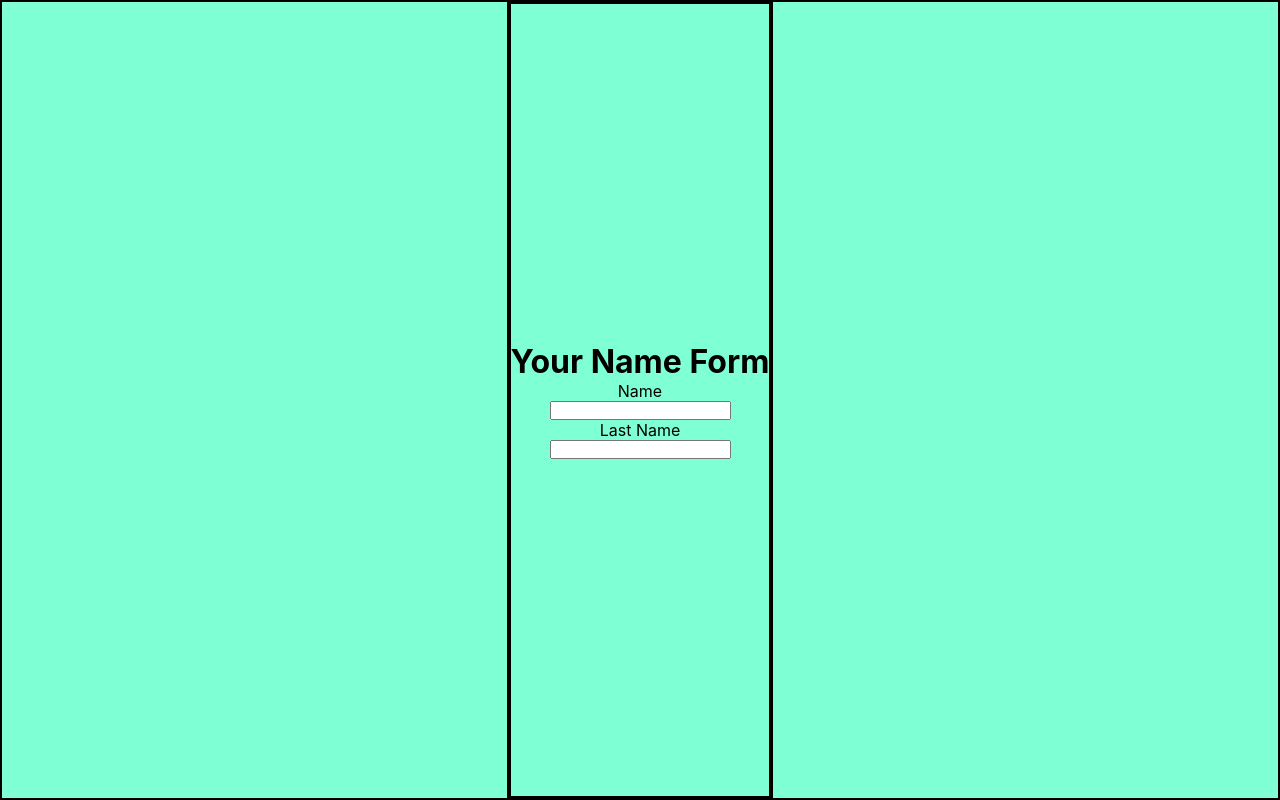
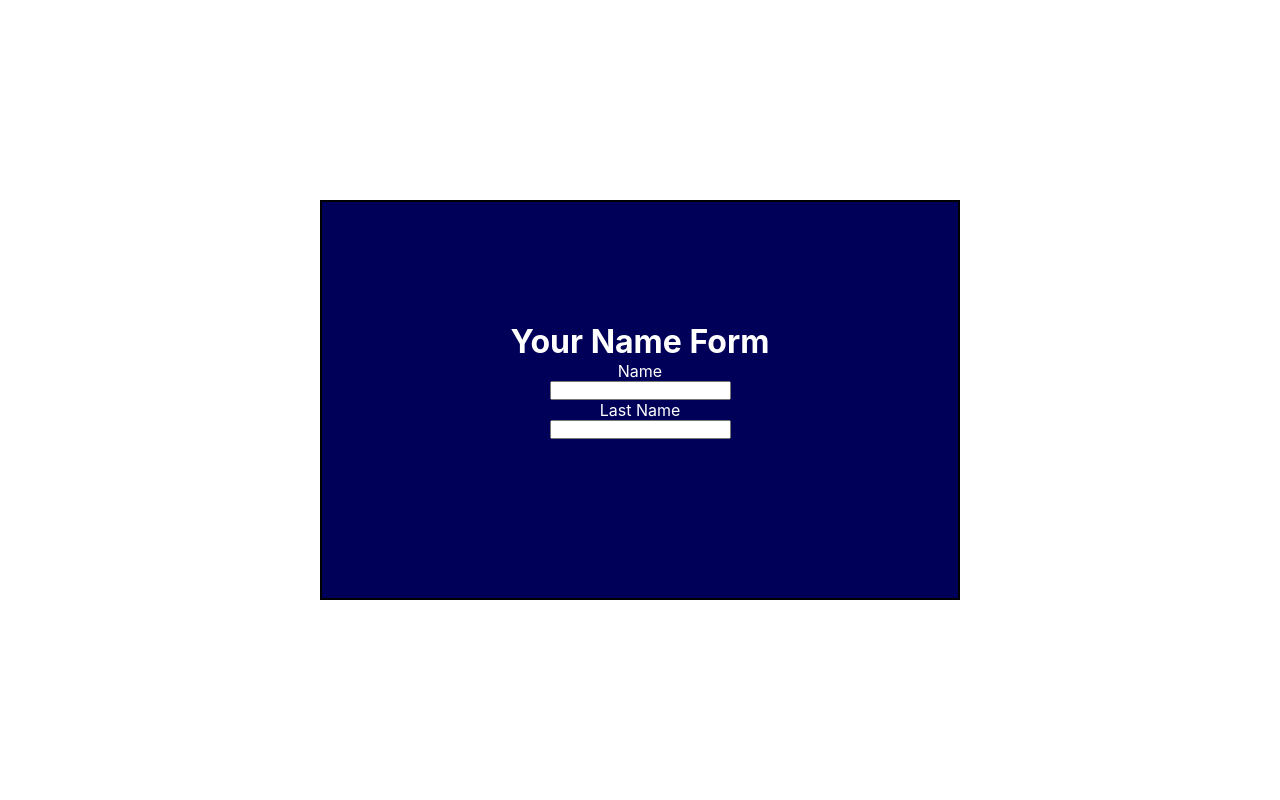
Before and after one commit to marcinoles87/registration-form, a React (Create React App) app: page / in a window 1280 px wide. Built offline with nearby package versions, Linux system fonts and the light colour scheme.

Commit message:
pretty css

```diff
--- a/src/App.css
+++ b/src/App.css
@@ -3,3 +3,11 @@
   padding: 0;
   box-sizing: border-box;
 }
+
+.App{
+  display: flex;
+  align-items: center;
+  justify-content: center;
+  margin-top:200px;
+
+}
--- a/src/components/form.css
+++ b/src/components/form.css
@@ -1,13 +1,19 @@
-div{
+.form-wrapper{
     display: flex;
     flex-direction: column;
     flex-wrap: nowrap;
     align-items: center;
     justify-content: center;
     margin: auto;
-    width: auto;
-    height: 100vh;
-    background-color: aquamarine;
-    border: 2px solid  black;
+    width: 50vw;
+    height: 50vh;
+    border: 2px solid black;
+    background-color: rgb(0, 0, 88);
+    color: white;
 
 }
+
+h2{
+    margin: 20px;
+
+}
--- a/src/components/form.js
+++ b/src/components/form.js
@@ -13,13 +13,13 @@ export default function Form() {
   return (
 
 
-    <div>
+    <div className='form-wrapper'>
         <h1>Your Name Form</h1>
         <p>Name</p>
         <input type="text" value={name} onChange={e => setName(e.target.value)}></input>
         <p>Last Name</p>
         <input type="text" value={lastName} onChange={e => setLastName(e.target.value)}></input>
-        {fullName}
+        <h2>{fullName}</h2>
     </div>
   )
 }
```
